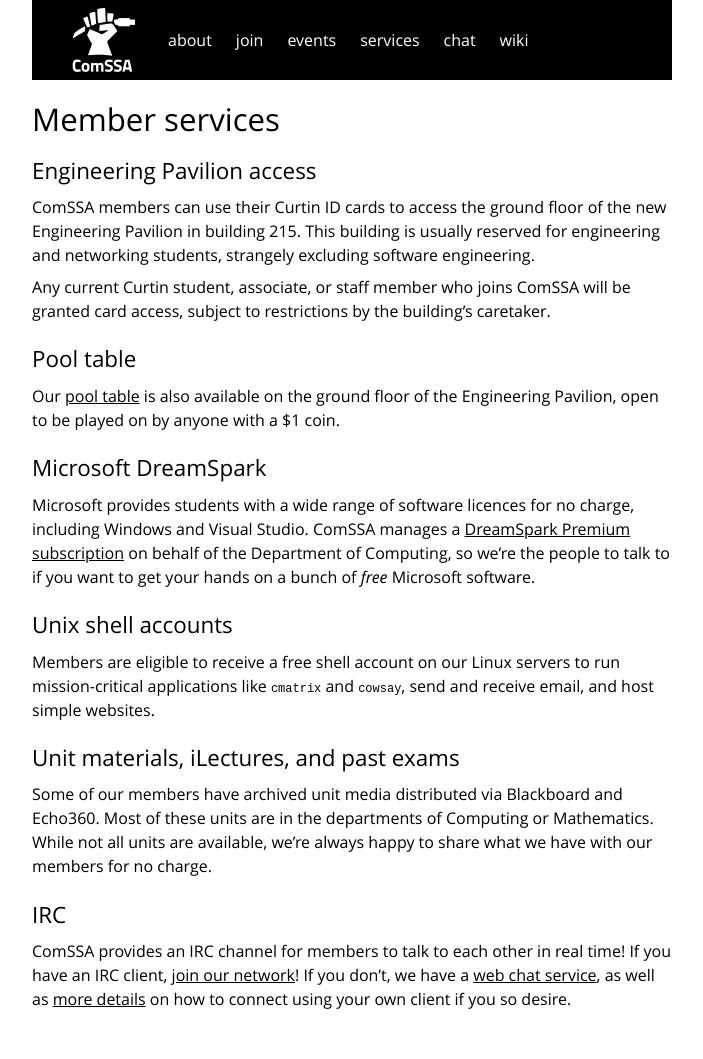
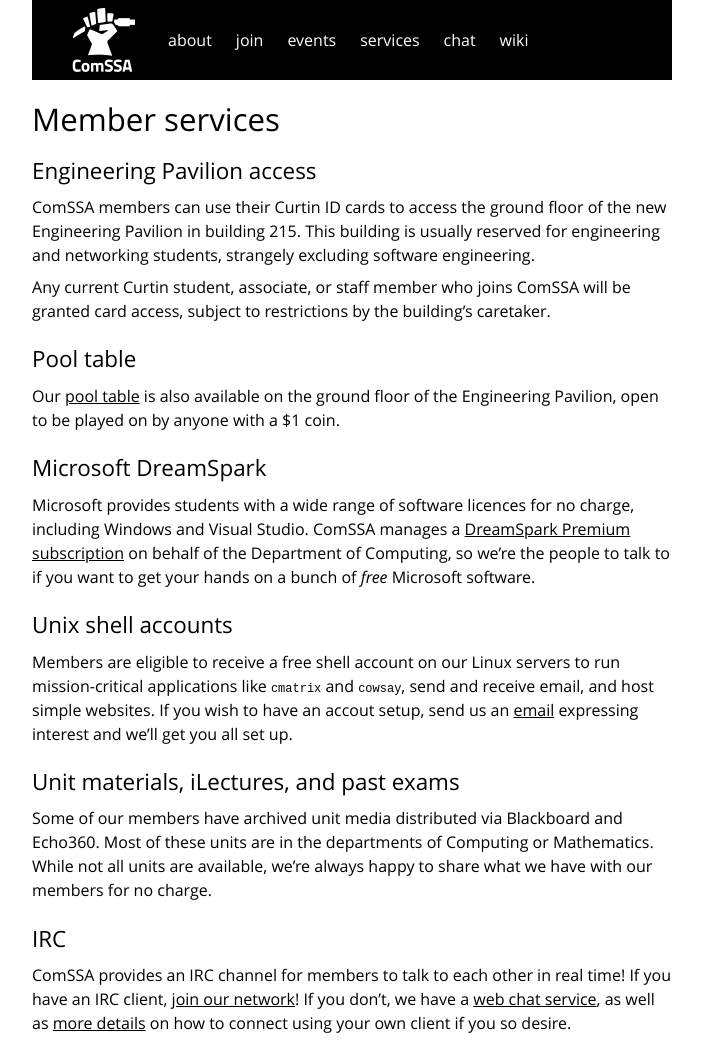
Before and after one commit to ComSSA/www.comssa.org.au, a Jekyll site: the page built from services/index.md, in a window 1280 px wide. Shown: the whole page, without its empty margins (288-991 px from the left). Built offline with Jekyll 4.4.1, drawn with Linux system fonts in a browser that asks for light colours; before the commit the page ends 1035 px from its top, so only the background shows below that.

```diff
--- a/services/index.md
+++ b/services/index.md
@@ -33,7 +33,11 @@ Microsoft software.
 
 Members are eligible to receive a free shell account on our Linux servers to
 run mission-critical applications like <code>cmatrix</code> and
-<code>cowsay</code>, send and receive email, and host simple websites.
+<code>cowsay</code>, send and receive email, and host simple websites. If you
+wish to have an accout setup, send us an [email][listemail] expressing interest
+and we'll get you all set up.
+
+[listemail]: mailto:club@comssa.org.au
 
 ## Unit materials, iLectures, and past exams
 
```
Also changed, not shown: events/index.md (+10 -6 lines), index.md (+2 -0 lines), services/pool/index.md (+1 -1 lines), sponsors/index.md (added, +20 -0 lines), 1 other file.
